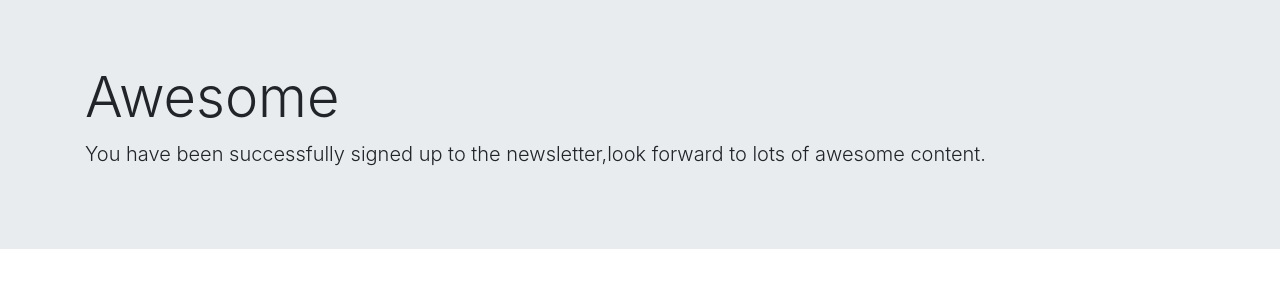
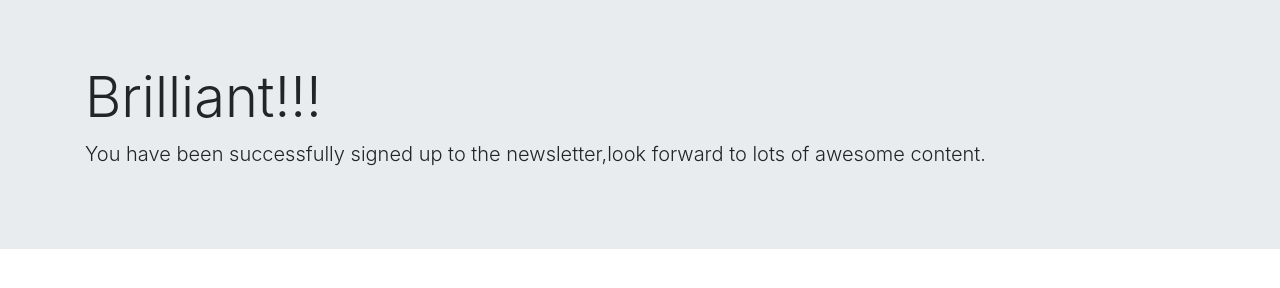
Before and after one commit to sahihl-dev-eng/Newsletter, a website: page success.html in a window 1280 px wide. Drawn offline with nearby package versions, Linux system fonts and the light colour scheme.

Commit message:
second change

```diff
--- a/success.html
+++ b/success.html
@@ -9,7 +9,7 @@
   <body>
     <div class="jumbotron jumbotron-fluid">
       <div class="container">
-      <h1 class="display-4">Awesome</h1>
+      <h1 class="display-4">Brilliant!!!</h1>
       <p class="lead">You have been successfully signed up to the newsletter,look forward to lots of awesome content.</p>
       </div>
     </div>
```
